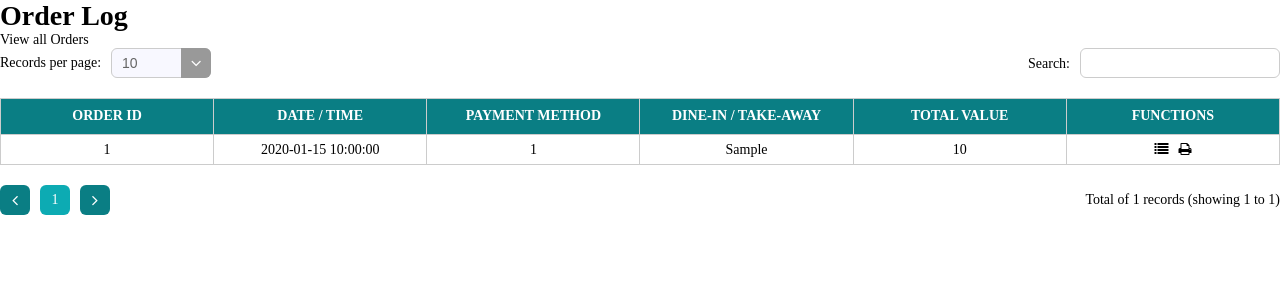
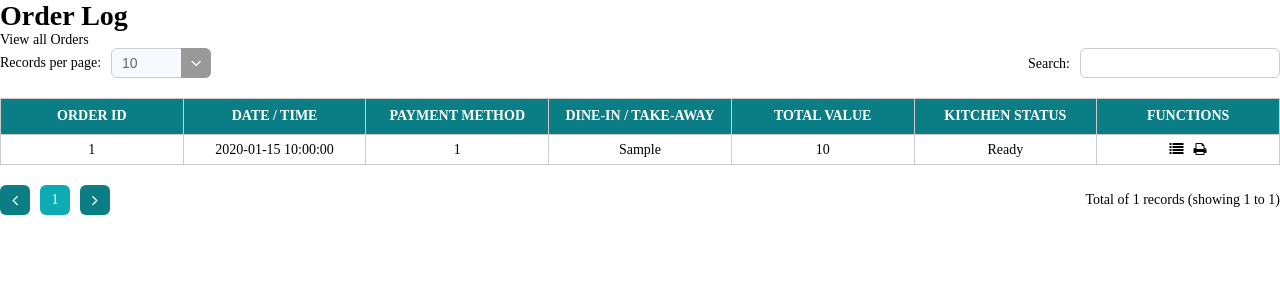
Before and after one commit to techsflex/ifcmg_POS, a PHP site: page /viewOrderLog.php in a window 1280 px wide. Shown: the top 300 px of the page. Run offline with PHP 8.4, Linux system fonts and the light colour scheme; the visitor is signed in with stand-in values (Sample User, id 1); tables that the repository leaves empty hold one stand-in row (values such as "Sample post"); some libraries are stand-ins or nearby versions.

Commit message:
Add Kitchen Status to View Order Log
Additional Improvement:
- display logs in descending order so that latest orders are always displayed on top

```diff
--- a/dataViewOrderLog.php
+++ b/dataViewOrderLog.php
@@ -48,13 +48,25 @@ if ($job != ''){
 				$functions .= '<li class="function_order_edit"><a data-id="'.$company['orderID'].'" data-name="'.$company['orderID'].'"><span title="View Details"><i class="fa fa-list"></i></span></a></li>';
 				$functions .= '<li class="function_order_print"><a data-id="'.$company['orderID'].'" data-name="'.$company['orderID'].'"><span title="Print"><i class="fa fa-print"></i></span></a></li>';
 				$functions .= '</ul></div>';
+
+				if ((int)$company['kitchenstatus'] === 0) {
+					$kitchen = "Preparing";
+				}
+				elseif ((int)$company['kitchenstatus'] === 1) {
+					$kitchen = "Ready";
+				}
+				else {
+					$kitchen = "Rejected";
+				}
+
 				$mysql_data[] = array(
-				  "orderID"    => $company['orderID'],
-				  "datetime"   => $company['datetime'],
-				  "paymentID"  => $company['paymentID'],
-				  "ordertype"  => $company['ordertype'],
-				  "grandtotal" => $company['grandtotal'],
-				  "functions"  => $functions
+				  "orderID"    		=> $company['orderID'],
+				  "datetime"   		=> $company['datetime'],
+				  "paymentID"  		=> $company['paymentID'],
+				  "ordertype"  		=> $company['ordertype'],
+				  "grandtotal" 		=> $company['grandtotal'],
+				  "kitchenstatus" 	=> $kitchen,
+				  "functions"  		=> $functions
 				);
 			}
 			$result  = 'success';
--- a/js/viewHoldOrderJS.js
+++ b/js/viewHoldOrderJS.js
@@ -70,6 +70,7 @@ $(document).ready(function(){
 			{ data: "kitchen" },
 			{ data: "functions" }
 		],
+		"order": [[1, "desc"]],
 		"aoColumnDefs": [
 			{ "bSortable": false, "aTargets": [-1] }
 		],
--- a/js/webappOrderLog.js
+++ b/js/webappOrderLog.js
@@ -68,8 +68,10 @@ $(document).ready(function(){
 			{ data: "paymentID" },
 			{ data: "ordertype" },
 			{ data: "grandtotal" },
+			{ data: "kitchenstatus" },
 			{ data: "functions" }
 		],
+		"order": [[1, "desc"]],
 		"aoColumnDefs": [
 			{ "bSortable": false, "aTargets": [-1] }
 		],
--- a/viewOrderLog.php
+++ b/viewOrderLog.php
@@ -51,6 +51,7 @@
 										<th>Payment Method</th>
 										<th>Dine-In / Take-Away</th>
 										<th>Total Value</th>
+										<th>Kitchen Status</th>
 										<th>Functions</th>
 									</tr>
 								</thead>
```
